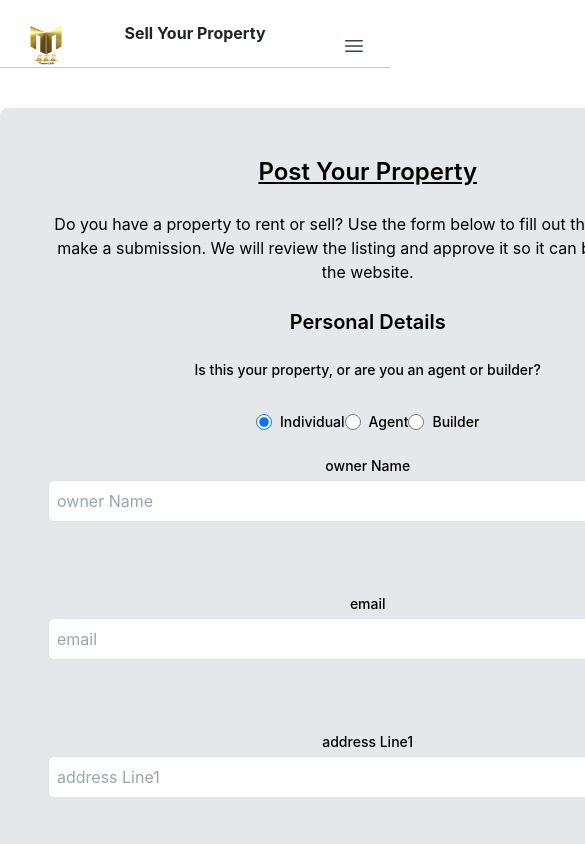
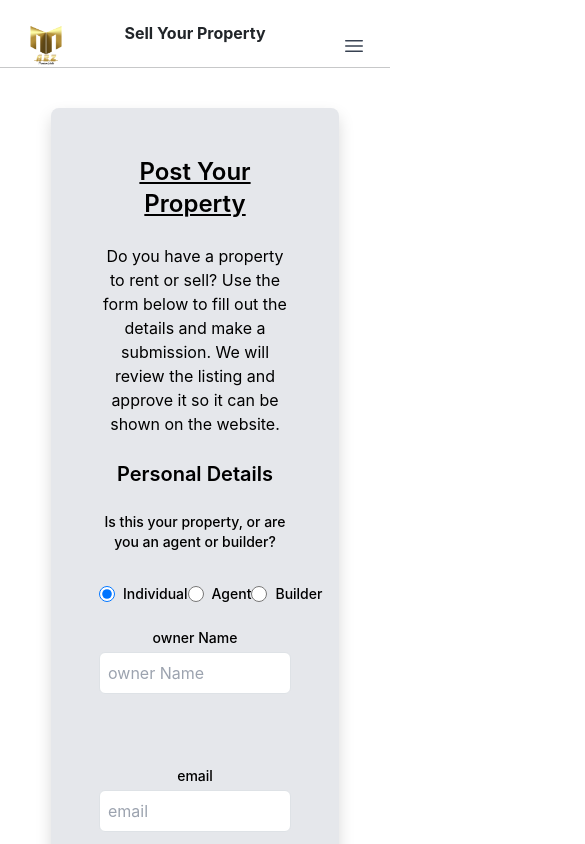
Before and after one commit to mrnayak25/a2z_premium_deals, a React (Create React App) app: page /sellProperty in a window 390 px wide. Shown: the top 844 px of the page, 585 px wide, since content can reach past the window. Built offline with nearby package versions, Linux system fonts and the light colour scheme.

Commit message:
"Update form width and margin in LandForm component"

```diff
--- a/src/components/LandForm.js
+++ b/src/components/LandForm.js
@@ -155,7 +155,7 @@ const LandForm = () => {
       {loading ? (
         <Loading />
       ) : (
-        <form onSubmit={handleSubmit} className="my-10 max-w-5xl mx-auto p-6 bg-gray-200 shadow rounded-lg ">
+        <form onSubmit={handleSubmit} className="my-10 w-72 md:w-full md:max-w-5xl mx-auto p-6 bg-gray-200 shadow rounded-lg ">
           <div className="rounded-lg p-6">
             <h1 className="text-black text-center text-2xl font-semibold mb-4 underline">Post Your Property</h1>
             <p className="text-black text-center mb-6">
@@ -171,7 +171,7 @@ const LandForm = () => {
                   Is this your property, or are you an agent or builder?
                 </label>
                 <br />
-                <div className="flex justify-between mx-52">
+                <div className="flex justify-between md:mx-52">
                   {["Individual", "Agent", "Builder"].map((type) => (
                     <div className="flex items-center" key={type}>
                       <input
```
